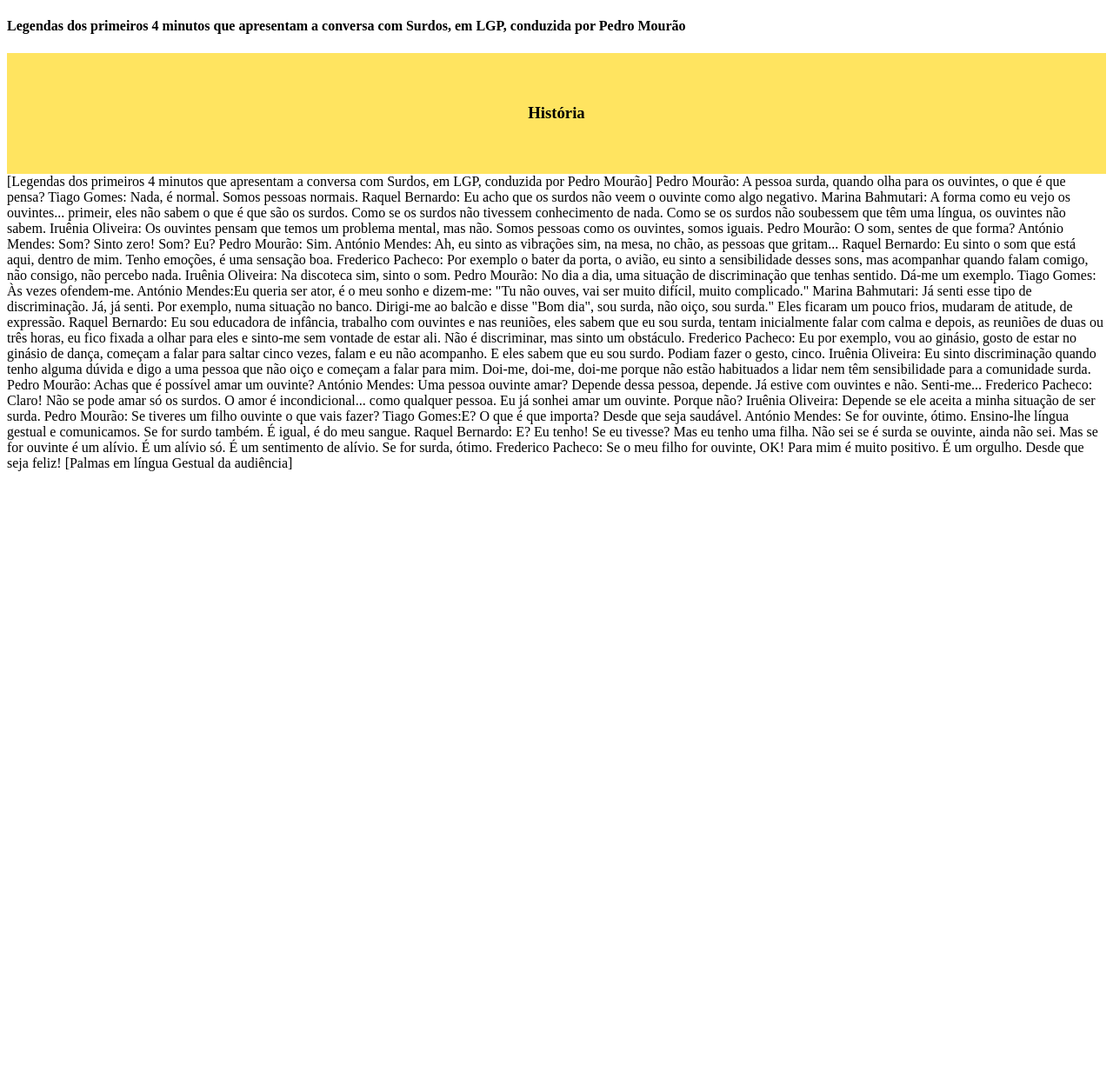
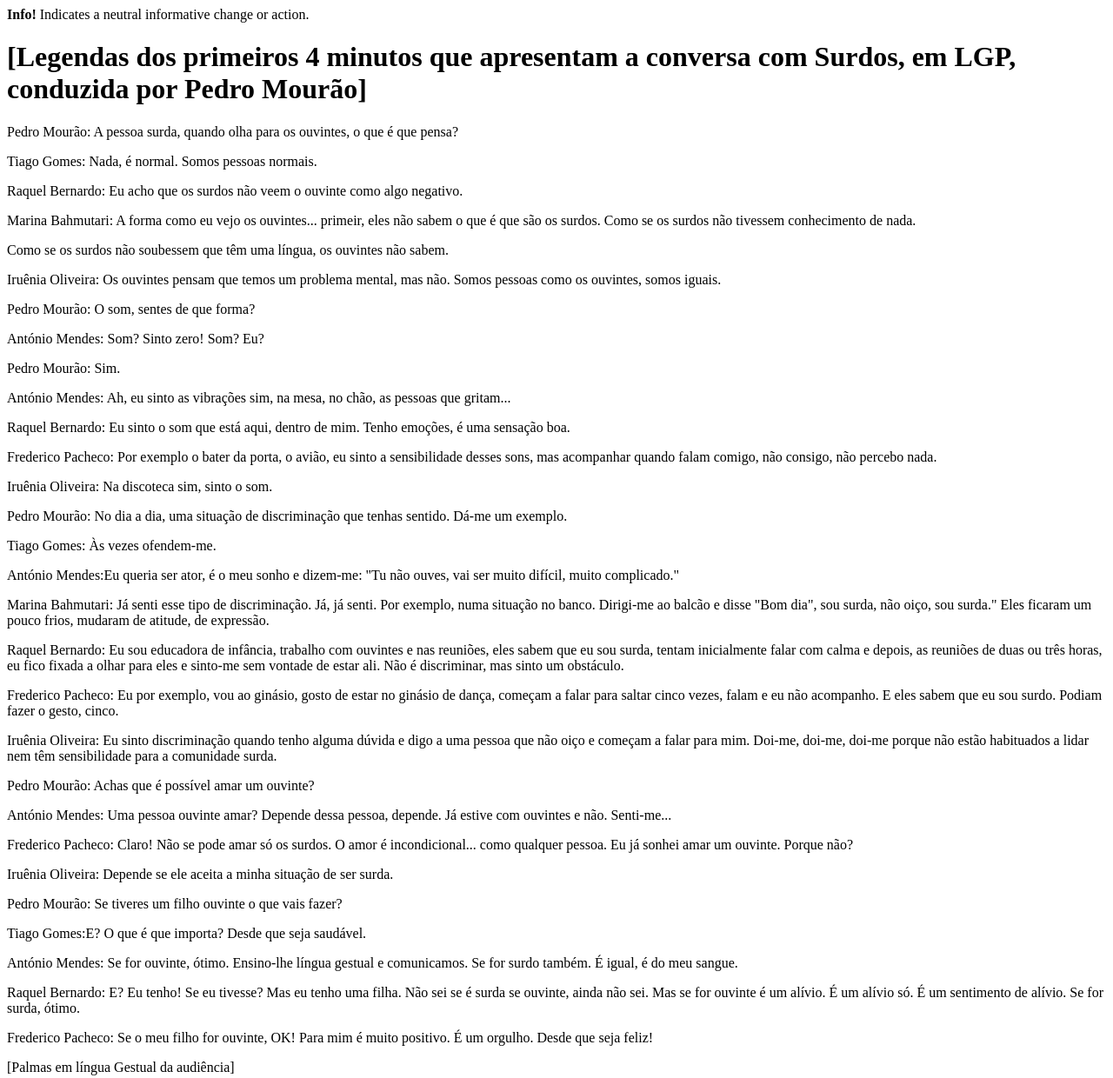
Before and after one commit to leadnews/alts, a plain HTML site: page Trans_lgp_sic.html in a window 1280 px wide. Shown: the whole page at 87% size. Before the commit the page ends 800 px from the top, so only its background shows below. Drawn offline with Linux system fonts and the light colour scheme.

Commit message:
Update Trans_lgp_sic.html

```diff
--- a/Trans_lgp_sic.html
+++ b/Trans_lgp_sic.html
@@ -5,43 +5,40 @@
     <meta http-equiv="Content-Type" content="text/html; charset=utf-8" />
   </head>
   <body>
-<div class="alert alert-info" role="info">
-<h4>Legendas dos primeiros 4 minutos que apresentam a conversa com Surdos, em LGP, conduzida por Pedro Mourão</h4>
+<div class="alert alert-info">
+  <strong>Info!</strong> Indicates a neutral informative change or action.
 </div>
-<div style="background-color:#ffe460; padding:40px;">
-  <h3 style="text-align: center;">História</h3>
- </div>
 
-    [Legendas dos primeiros 4 minutos que apresentam a conversa com Surdos, em LGP, conduzida por Pedro Mourão]
-Pedro Mourão: A pessoa surda, quando olha para os ouvintes, o que é que pensa?
-Tiago Gomes: Nada, é normal. Somos pessoas normais.
-Raquel Bernardo: Eu acho que os surdos não veem o ouvinte como algo negativo.
-Marina Bahmutari: A forma como eu vejo os ouvintes... primeir, eles não sabem o que é que são os surdos. Como se os surdos não tivessem conhecimento de nada.
-Como se os surdos não soubessem que têm uma língua, os ouvintes não sabem.
-Iruênia Oliveira: Os ouvintes pensam que temos um problema mental, mas não. Somos pessoas como os ouvintes, somos iguais.
-Pedro Mourão: O som, sentes de que forma?
-António Mendes: Som? Sinto zero! Som? Eu?
-Pedro Mourão: Sim.
-António Mendes: Ah, eu sinto as vibrações sim, na mesa, no chão, as pessoas que gritam...
-Raquel Bernardo: Eu sinto o som que está aqui, dentro de mim. Tenho emoções, é uma sensação boa.
-Frederico Pacheco: Por exemplo o bater da porta, o avião, eu sinto a sensibilidade desses sons, mas acompanhar quando falam comigo, não consigo, não percebo nada.
-Iruênia Oliveira: Na discoteca sim, sinto o som.
-Pedro Mourão: No dia a dia, uma situação de discriminação que tenhas sentido. Dá-me um exemplo.
-Tiago Gomes: Às vezes ofendem-me.
-António Mendes:Eu queria ser ator, é o meu sonho e dizem-me: "Tu não ouves, vai ser muito difícil, muito complicado."
-Marina Bahmutari: Já senti esse tipo de discriminação. Já, já senti. Por exemplo, numa situação no banco. Dirigi-me ao balcão e disse "Bom dia", sou surda, não oiço, sou surda." Eles ficaram um pouco frios, mudaram de atitude, de expressão.
-Raquel Bernardo: Eu sou educadora de infância, trabalho com ouvintes e nas reuniões, eles sabem que eu sou surda, tentam inicialmente falar com calma e depois, as reuniões de duas ou três horas, eu fico fixada a olhar para eles e sinto-me sem vontade de estar ali. Não é discriminar, mas sinto um obstáculo.
-Frederico Pacheco: Eu por exemplo, vou ao ginásio, gosto de estar no ginásio de dança, começam a falar para saltar cinco vezes, falam e eu não acompanho. E eles sabem que eu sou surdo. Podiam fazer o gesto, cinco.
-Iruênia Oliveira: Eu sinto discriminação quando tenho alguma dúvida e digo a uma pessoa que não oiço e começam a falar para mim. Doi-me, doi-me, doi-me porque não estão habituados a lidar nem têm sensibilidade para a comunidade surda.
-Pedro Mourão: Achas que é possível amar um ouvinte?
-António Mendes: Uma pessoa ouvinte amar? Depende dessa pessoa, depende. Já estive com ouvintes e não. Senti-me...
-Frederico Pacheco: Claro! Não se pode amar só os surdos. O amor é incondicional... como qualquer pessoa. Eu já sonhei amar um ouvinte. Porque não?
-Iruênia Oliveira: Depende se ele aceita a minha situação de ser surda.
-Pedro Mourão: Se tiveres um filho ouvinte o que vais fazer?
-Tiago Gomes:E? O que é que importa? Desde que seja saudável.
-António Mendes: Se for ouvinte, ótimo. Ensino-lhe língua gestual e comunicamos. Se for surdo também. É igual, é do meu sangue.
-Raquel Bernardo: E? Eu tenho! Se eu tivesse? Mas eu tenho uma filha. Não sei se é surda se ouvinte, ainda não sei. Mas se for ouvinte é um alívio. É um alívio só. É um sentimento de alívio. Se for surda, ótimo.
-Frederico Pacheco: Se o meu filho for ouvinte, OK! Para mim é muito positivo. É um orgulho. Desde que seja feliz!
-[Palmas em língua Gestual da audiência]
+  <h1>  [Legendas dos primeiros 4 minutos que apresentam a conversa com Surdos, em LGP, conduzida por Pedro Mourão]</h1>
+<p>Pedro Mourão: A pessoa surda, quando olha para os ouvintes, o que é que pensa?</p>
+Tiago Gomes: Nada, é normal. Somos pessoas normais.</p>
+<p>Raquel Bernardo: Eu acho que os surdos não veem o ouvinte como algo negativo.</p>
+<p>Marina Bahmutari: A forma como eu vejo os ouvintes... primeir, eles não sabem o que é que são os surdos. Como se os surdos não tivessem conhecimento de nada.</p>
+<p>Como se os surdos não soubessem que têm uma língua, os ouvintes não sabem.</p>
+<p>Iruênia Oliveira: Os ouvintes pensam que temos um problema mental, mas não. Somos pessoas como os ouvintes, somos iguais.</p>
+<p>Pedro Mourão: O som, sentes de que forma?</p>
+<p>António Mendes: Som? Sinto zero! Som? Eu?</p>
+<p>Pedro Mourão: Sim.</p>
+<p>António Mendes: Ah, eu sinto as vibrações sim, na mesa, no chão, as pessoas que gritam...</p>
+<p>Raquel Bernardo: Eu sinto o som que está aqui, dentro de mim. Tenho emoções, é uma sensação boa.</p>
+<p>Frederico Pacheco: Por exemplo o bater da porta, o avião, eu sinto a sensibilidade desses sons, mas acompanhar quando falam comigo, não consigo, não percebo nada.</p>
+<p>Iruênia Oliveira: Na discoteca sim, sinto o som.</p>
+<p>Pedro Mourão: No dia a dia, uma situação de discriminação que tenhas sentido. Dá-me um exemplo.</p>
+<p>Tiago Gomes: Às vezes ofendem-me.</p>
+<p>António Mendes:Eu queria ser ator, é o meu sonho e dizem-me: "Tu não ouves, vai ser muito difícil, muito complicado."</p>
+<p>Marina Bahmutari: Já senti esse tipo de discriminação. Já, já senti. Por exemplo, numa situação no banco. Dirigi-me ao balcão e disse "Bom dia", sou surda, não oiço, sou surda." Eles ficaram um pouco frios, mudaram de atitude, de expressão.</p>
+<p>Raquel Bernardo: Eu sou educadora de infância, trabalho com ouvintes e nas reuniões, eles sabem que eu sou surda, tentam inicialmente falar com calma e depois, as reuniões de duas ou três horas, eu fico fixada a olhar para eles e sinto-me sem vontade de estar ali. Não é discriminar, mas sinto um obstáculo.</p>
+<p>Frederico Pacheco: Eu por exemplo, vou ao ginásio, gosto de estar no ginásio de dança, começam a falar para saltar cinco vezes, falam e eu não acompanho. E eles sabem que eu sou surdo. Podiam fazer o gesto, cinco.</p>
+<p>Iruênia Oliveira: Eu sinto discriminação quando tenho alguma dúvida e digo a uma pessoa que não oiço e começam a falar para mim. Doi-me, doi-me, doi-me porque não estão habituados a lidar nem têm sensibilidade para a comunidade surda.</p>
+<p>Pedro Mourão: Achas que é possível amar um ouvinte?</p>
+<p>António Mendes: Uma pessoa ouvinte amar? Depende dessa pessoa, depende. Já estive com ouvintes e não. Senti-me...</p>
+<p>Frederico Pacheco: Claro! Não se pode amar só os surdos. O amor é incondicional... como qualquer pessoa. Eu já sonhei amar um ouvinte. Porque não?</p>
+<p>Iruênia Oliveira: Depende se ele aceita a minha situação de ser surda.</p>
+<p>Pedro Mourão: Se tiveres um filho ouvinte o que vais fazer?</p>
+<p>Tiago Gomes:E? O que é que importa? Desde que seja saudável.</p>
+<p>António Mendes: Se for ouvinte, ótimo. Ensino-lhe língua gestual e comunicamos. Se for surdo também. É igual, é do meu sangue.</p>
+<p>Raquel Bernardo: E? Eu tenho! Se eu tivesse? Mas eu tenho uma filha. Não sei se é surda se ouvinte, ainda não sei. Mas se for ouvinte é um alívio. É um alívio só. É um sentimento de alívio. Se for surda, ótimo.</p>
+<p>Frederico Pacheco: Se o meu filho for ouvinte, OK! Para mim é muito positivo. É um orgulho. Desde que seja feliz!</p>
+<p>[Palmas em língua Gestual da audiência]</p>
   </body>
 </html>
```
